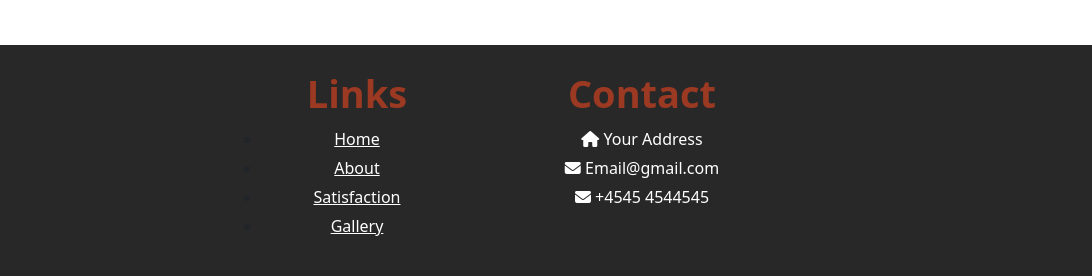
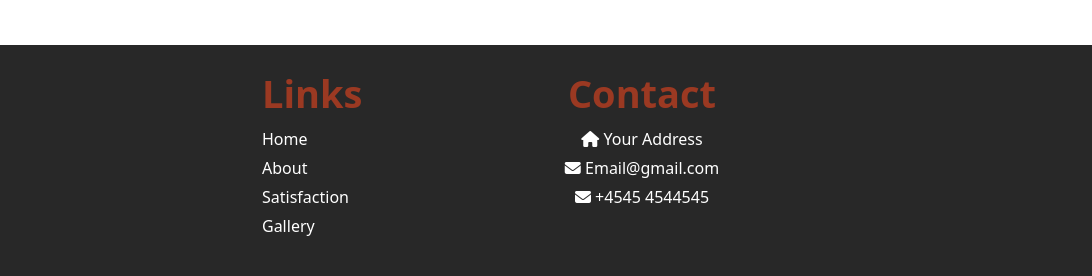
Before and after one commit to RanaOsama-1/Calligraphy-Website, a plain HTML site: page E-project Callagraphy/index.html in a window 1280 px wide. Shown: the part 1861-2137 px from the top of the page, 188-1280 px from the left. Drawn offline with nearby package versions, Linux system fonts and the light colour scheme.

Commit message:
changing in project

```diff
--- a/E-project Callagraphy/Contemporary Calligraphy/assets/style/Contemporary.css
+++ b/E-project Callagraphy/Contemporary Calligraphy/assets/style/Contemporary.css
@@ -125,7 +125,9 @@ footer{
   text-align: center;
 }
 .l-list{
+  margin-right: 80%;
   padding: 0;
+  list-style: none;
 }
 
 .l-list li a{
@@ -133,7 +135,9 @@ footer{
   text-align: center;
   margin: 5px 0px;
   color: white;
+  text-decoration: none;
 }
+
 
 .contact{
   padding: 0;
@@ -157,7 +161,10 @@ footer{
   margin: 5px;
   font-size: 25px;
 }
+.social-media li:hover{
+  color: #9B3922;
 
+}
 .copy{
   text-align: center;
   color: white;
--- a/E-project Callagraphy/Traditional calligraphy/assets/css/traditional.css
+++ b/E-project Callagraphy/Traditional calligraphy/assets/css/traditional.css
@@ -128,7 +128,9 @@ footer{
   text-align: center;
 }
 .l-list{
+  margin-right: 80%;
   padding: 0;
+  list-style: none;
 }
 
 .l-list li a{
@@ -136,6 +138,7 @@ footer{
   text-align: center;
   margin: 5px 0px;
   color: white;
+  text-decoration: none;
 }
 
 .contact{
@@ -160,7 +163,10 @@ footer{
   margin: 5px;
   font-size: 25px;
 }
+.social-media li:hover{
+  color: #9B3922;
 
+}
 .copy{
   text-align: center;
   color: white;
--- a/E-project Callagraphy/assets/css/style.css
+++ b/E-project Callagraphy/assets/css/style.css
@@ -67,7 +67,7 @@
   font-size: 14px;
 }
 #search{
-  width: 70%;
+  width: 50%;
 }
 #searchBtn {
   background-color: #9B3922;
@@ -200,6 +200,7 @@ footer{
   height: auto;
   background: #282828;
   padding-bottom: 20px;
+
 }
 
 .square{
@@ -231,7 +232,9 @@ footer{
   text-align: center;
 }
 .l-list{
+  margin-right: 80%;
   padding: 0;
+  list-style: none;
 }
 
 .l-list li a{
@@ -239,6 +242,7 @@ footer{
   text-align: center;
   margin: 5px 0px;
   color: white;
+  text-decoration: none;
 }
 
 .contact{
@@ -262,6 +266,10 @@ footer{
   color: white;
   margin: 5px;
   font-size: 25px;
+}
+.social-media li:hover{
+  color: #9B3922;
+
 }
 
 .copy{
--- a/E-project Callagraphy/gallery/assets/css/gallery.css
+++ b/E-project Callagraphy/gallery/assets/css/gallery.css
@@ -140,7 +140,9 @@ footer{
   text-align: center;
 }
 .l-list{
+  margin-right: 80%;
   padding: 0;
+  list-style: none;
 }
 
 .l-list li a{
@@ -148,8 +150,8 @@ footer{
   text-align: center;
   margin: 5px 0px;
   color: white;
+  text-decoration: none;
 }
-
 .contact{
   padding: 0;
 }
@@ -172,7 +174,10 @@ footer{
   margin: 5px;
   font-size: 25px;
 }
+.social-media li:hover{
+  color: #9B3922;
 
+}
 .copy{
   text-align: center;
   color: white;
--- a/E-project Callagraphy/hand writing/assets/css/hand.css
+++ b/E-project Callagraphy/hand writing/assets/css/hand.css
@@ -126,15 +126,19 @@ footer{
   text-align: center;
 }
 .l-list{
+  margin-right: 80%;
   padding: 0;
+  list-style: none;
 }
 
-.l-list li a {
+.l-list li a{
   display: block;
   text-align: center;
   margin: 5px 0px;
   color: white;
+  text-decoration: none;
 }
+
 
 .contact{
   padding: 0;
@@ -158,7 +162,10 @@ footer{
   margin: 5px;
   font-size: 25px;
 }
+.social-media li:hover{
+  color: #9B3922;
 
+}
 .copy{
   text-align: center;
   color: white;
--- a/E-project Callagraphy/index.html
+++ b/E-project Callagraphy/index.html
@@ -56,7 +56,6 @@
   <div class="description">
     <h1  class="main-des">Arabic $ Islamic Calligraphy</h1>
     <p style="color: white;font-size: 20px;font-weight: bold;">We Are Here to Help</p>
-    <p style="color: white;font-family: 'Courier New', Courier, monospace;font-size: 20px;"> Lorem ipsum dolor sit amet consectetur adipisicing elit. Explicabo illo magnam ducimus unde?</p>
     <input type="text" id="search" placeholder="Search...">
     <button id="searchBtn" >Search</button>
   </div>
@@ -116,7 +115,7 @@
               </div>
           </div>
           <div class="col-lg-2 col-md-6 square">
-              <div class="heading">Links</div>
+              <div class="heading" style="margin-right: 100%;">Links</div>
               <ul class="l-list">
                 <li> <a href="../index.html"> Home</a></li>
                 <li> <a href="#about us"> About</a></li>
--- a/E-project Callagraphy/modern calligraphy/assets/css/modern.css
+++ b/E-project Callagraphy/modern calligraphy/assets/css/modern.css
@@ -126,7 +126,9 @@ footer{
   text-align: center;
 }
 .l-list{
+  margin-right: 80%;
   padding: 0;
+  list-style: none;
 }
 
 .l-list li a{
@@ -134,6 +136,7 @@ footer{
   text-align: center;
   margin: 5px 0px;
   color: white;
+  text-decoration: none;
 }
 
 .contact{
@@ -158,7 +161,10 @@ footer{
   margin: 5px;
   font-size: 25px;
 }
+.social-media li:hover{
+  color: #9B3922;
 
+}
 .copy{
   text-align: center;
   color: white;
```
Also changed, not shown: E-project Callagraphy/Contemporary Calligraphy/Contemporary.html (+1 -1 lines), E-project Callagraphy/Traditional calligraphy/Traditional.html (+1 -1 lines), E-project Callagraphy/assets/js/app.js (+0 -9 lines), E-project Callagraphy/gallery/galler.html (+1 -1 lines), E-project Callagraphy/hand writing/hand.html (+1 -1 lines), E-project Callagraphy/modern calligraphy/modern.html (+1 -1 lines).
